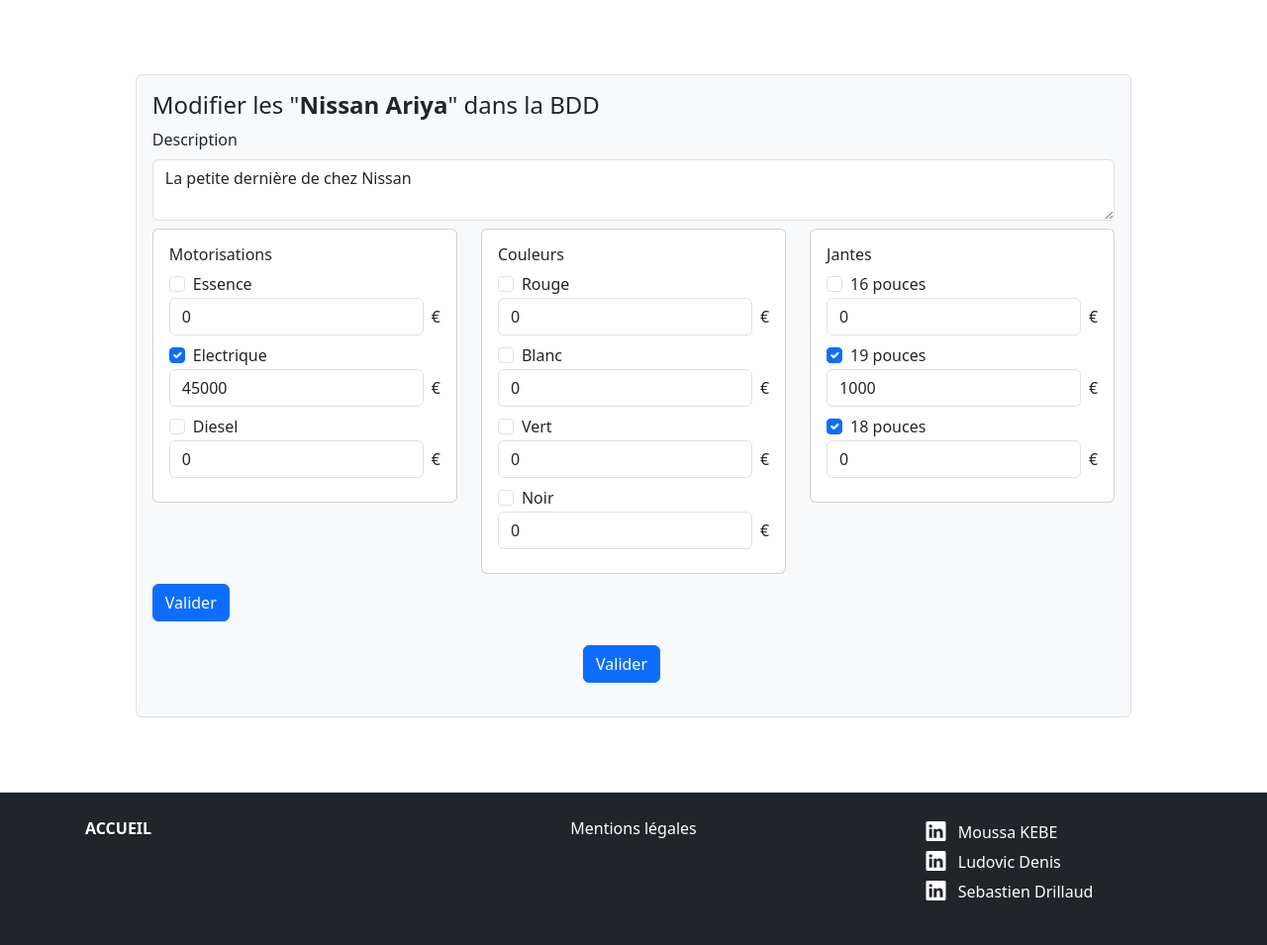
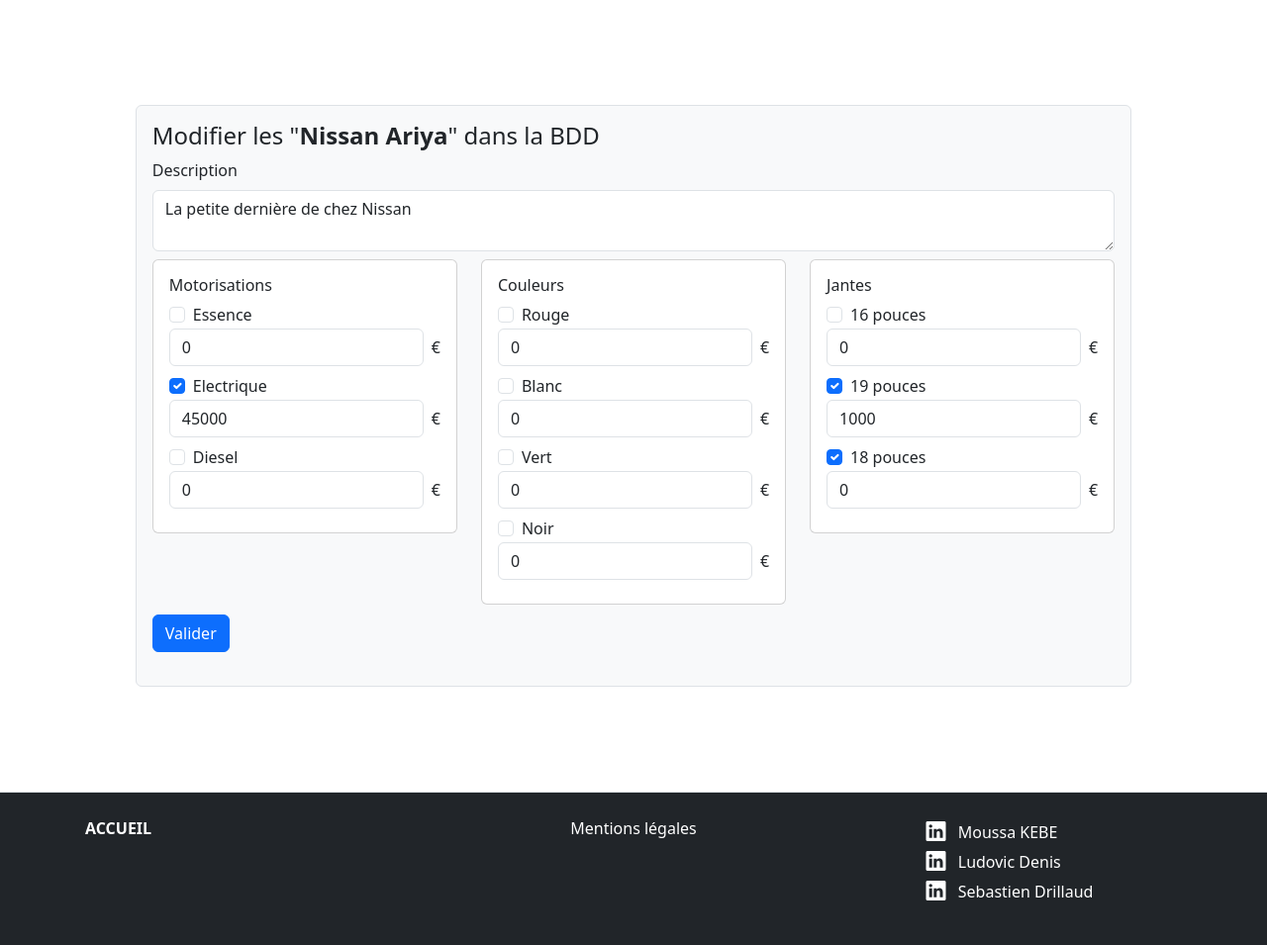
Before and after one commit to Seb-Prod/projetPhp, a PHP site: page /adminEdit.php?id=108&model=Ariya&marque=Nissan in a window 1280 px wide. Shown: the part 75-1030 px from the top of the page at 99% size. Run offline with PHP 8.4, Linux system fonts and the light colour scheme; the visitor is signed in with stand-in values (Sample User, id 1); data comes from the database, SQL or seed files in the repository; data that the repository does not hold is empty.

Commit message:
bouton valider supp

```diff
--- a/adminEdit.php
+++ b/adminEdit.php
@@ -150,11 +150,6 @@
                     <div class="mb-1">
                         <button type="submit" class="btn btn-primary">Valider</button>
                     </div>
-                    <div class="row">
-                        <div class="mb-1 text-center">
-                            <button type="submit" class="btn btn-primary">Valider</button>
-                        </div>
-                    </div>
                 </form>
             </div>
         </div>
```
